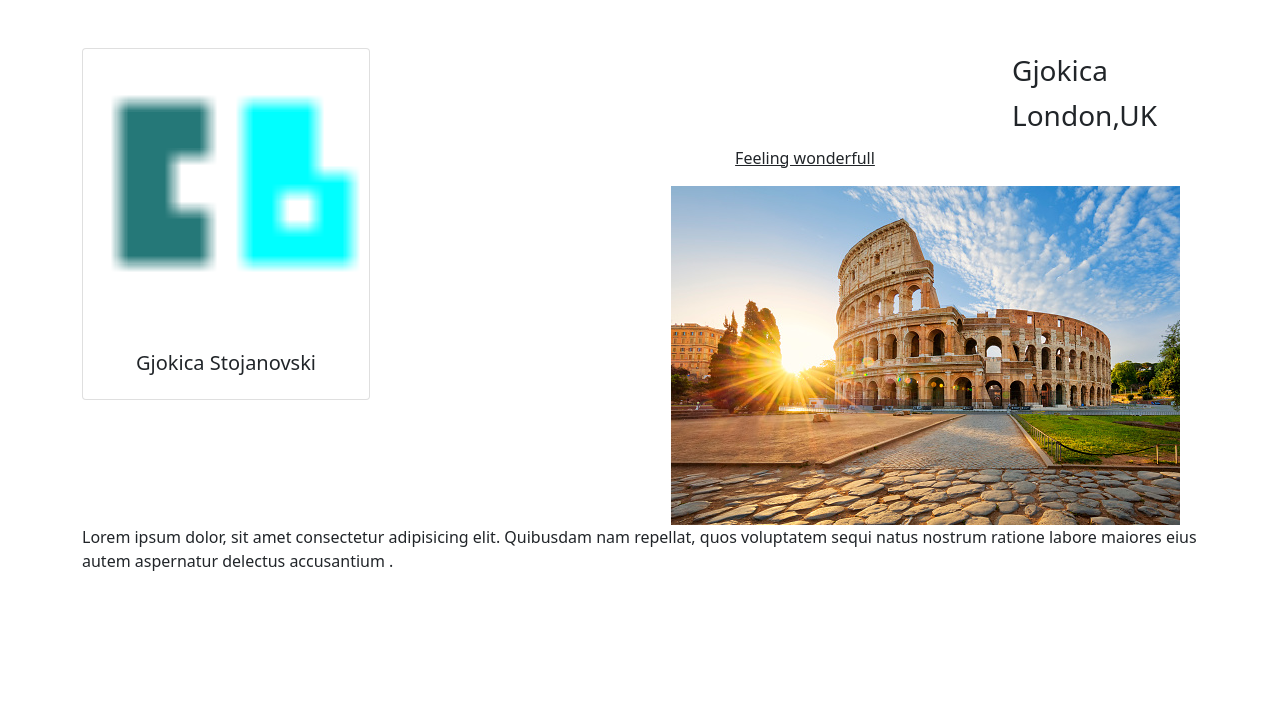
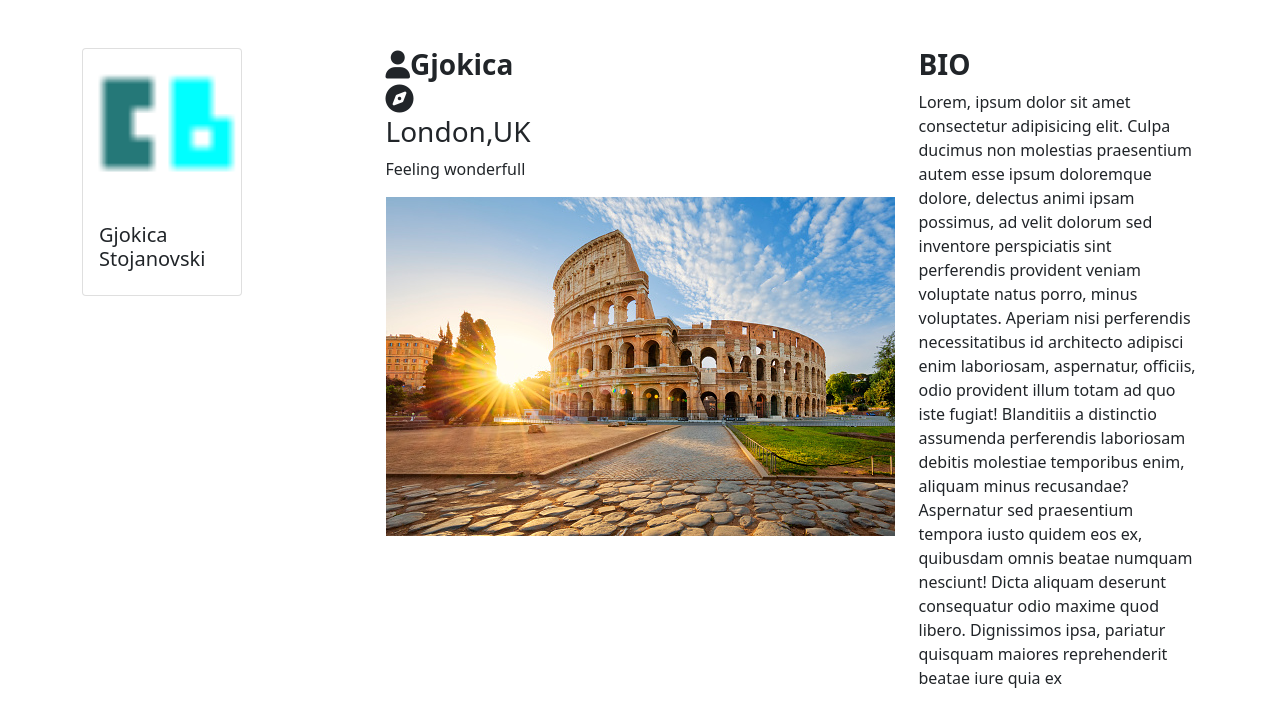
Before and after one commit to Gjokica1/vezbi, a plain HTML site: page Bootstrap recreated homework/Profile.html in a window 1280 px wide. Drawn offline with nearby package versions, Linux system fonts and the light colour scheme.

Commit message:
homework

```diff
--- a/Bootstrap recreated homework/Profile.html
+++ b/Bootstrap recreated homework/Profile.html
@@ -5,7 +5,7 @@
     <meta http-equiv="X-UA-Compatible" content="IE=edge">
     <meta name="viewport" content="width=device-width, initial-scale=1.0">
     <title>Document</title>
-    <link rel="stylesheet" href="style.css" />
+    <link rel="stylesheet" href="fontawesome-free-6.1.1-web\css\all.css">
     <link
     href="https://cdn.jsdelivr.net/npm/bootstrap@5.0.2/dist/css/bootstrap.min.css"
     rel="stylesheet"
@@ -20,26 +20,39 @@
 </head>
 <body>
    <div class="p-5">
-    <div class="container">
-        <div class="row text-center">
+    <div class="container ">
+        <div class="row  no-gutters">
             <div class="col-md">
-                <div class="card" style="width: 18rem;">
+                <div class="card" style="width: 10rem;">
                     <img class="card-img-top" src="images\favicon.ico" alt="image">
                     <div class="card-body">
                       <h5 class="card-title">Gjokica Stojanovski</h5>
                     </div>
                   </div>
             </div>
-            <div class="col-md max-width: 150px">
-                <h3 class="usertag card-title"><i class="fa-solid fa-user"></i><b>Gjokica</b></br><i class="fa-solid fa-compass"></i>London,UK</h3>
+            <div class="col-md justify-content-md-center">
+                <div style="width:30%; ;">
+                <h3 class="usertag "><i class="fa-solid fa-user"></i><b>Gjokica</b></br><i class="fa-solid fa-compass pad"></i>London,UK</h3>
             <p class="card-text" id="descr">Feeling wonderfull</p>
           <img id="post card-image" src="images\rome.jpg" class="img--fluid" alt="image"/>
                 </div>
             </div>
-            <div class="col-md"><p class="card-text">
-                Lorem ipsum dolor, sit amet consectetur adipisicing elit.
-                 Quibusdam nam repellat, quos voluptatem sequi natus nostrum
-                  ratione labore maiores eius autem aspernatur delectus accusantium .</p>
+            <div class="col-md">
+                <h3 div class="fw-bold">BIO</h3>
+                <p class="text-justify">
+                Lorem, ipsum dolor sit amet consectetur adipisicing elit.
+                 Culpa ducimus non molestias praesentium autem esse ipsum
+                  doloremque dolore, delectus animi ipsam possimus, ad velit
+                   dolorum sed inventore perspiciatis sint perferendis provident
+                    veniam voluptate natus porro, minus voluptates. Aperiam nisi
+                     perferendis necessitatibus id architecto adipisci enim laboriosam,
+                     aspernatur, officiis, odio provident illum totam ad quo iste fugiat!
+                      Blanditiis a distinctio assumenda perferendis laboriosam debitis molestiae
+                       temporibus enim, aliquam minus recusandae? Aspernatur sed praesentium tempora
+                        iusto quidem eos ex, quibusdam omnis beatae numquam nesciunt! Dicta aliquam deserunt
+                         consequatur odio maxime quod libero. Dignissimos ipsa, pariatur quisquam maiores reprehenderit beatae iure quia ex
+                        </p>
+                </div>
         </div>
     </div>
    </div>
```
Also changed, not shown: Bootstrap recreated homework/index.html (+1 -1 lines).
